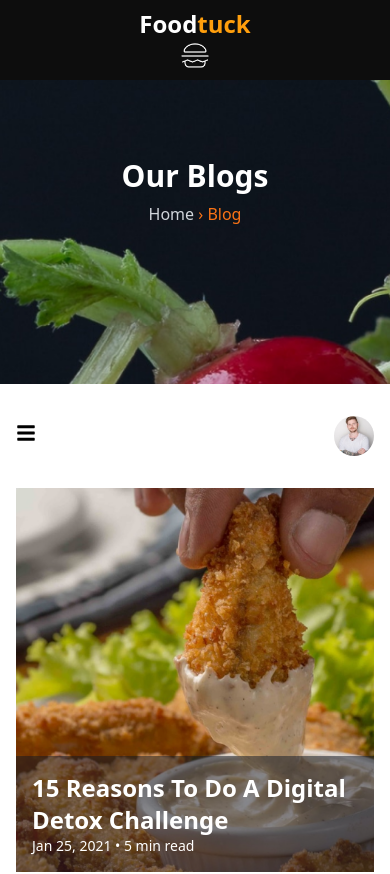
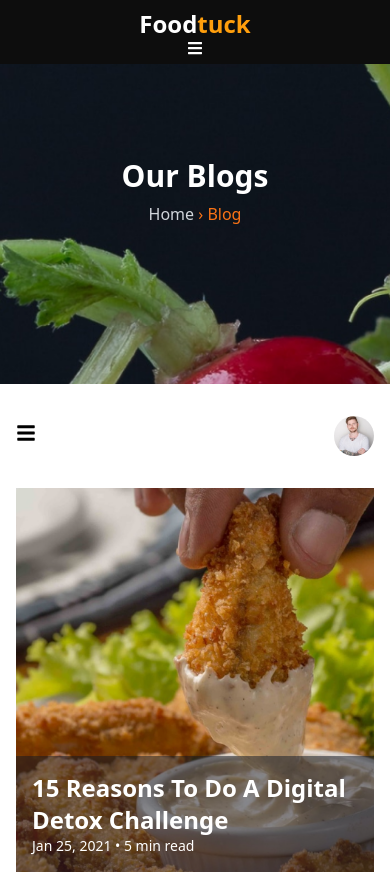
Before and after one commit to Roofan-Jlove/begin-newer-captone, a Next.js app: page /blog in a window 390 px wide. Shown: the top 874 px of the page. Built offline with nearby package versions, Linux system fonts and the light colour scheme.

Commit message:
FAbars landung mrgn

```diff
--- a/src/components/Header.tsx
+++ b/src/components/Header.tsx
@@ -3,6 +3,7 @@
 import Link from "next/link";
 import Image from "next/image";
 import { Sheet, SheetContent, SheetHeader, SheetTrigger } from "@/components/ui/sheet";
+import { FaBars } from "react-icons/fa";
 
 export default function Header() {
   const menuItems = [
@@ -74,7 +75,7 @@ export default function Header() {
         <Sheet>
           <SheetTrigger asChild>
             <button className="lg:hidden text-white">
-              <Image src="/homeimg/Hamburger.png" alt="menu" width={32} height={32} />
+            <FaBars />
             </button>
           </SheetTrigger>
           <SheetContent>
--- a/src/components/Header2.tsx
+++ b/src/components/Header2.tsx
@@ -3,6 +3,7 @@
 import Link from "next/link";
 import Image from "next/image";
 import { Sheet, SheetContent, SheetHeader, SheetTrigger } from "@/components/ui/sheet";
+import { FaBars } from "react-icons/fa";
 
 export default function Header2() {
   const menuItems = [
@@ -74,7 +75,7 @@ export default function Header2() {
         <Sheet>
           <SheetTrigger asChild>
             <button className="lg:hidden text-white">
-              <Image src="/homeimg/Hamburger.png" alt="menu" width={32} height={32} />
+            <FaBars />
             </button>
           </SheetTrigger>
           <SheetContent>
--- a/src/components/LandingHero.tsx
+++ b/src/components/LandingHero.tsx
@@ -5,7 +5,7 @@ import Image from "next/image";
 
 function Hero() {
   return (
-    <section className=" mt-[96] bg-black px-3 md:px-[80px] lg:px-[135px] flex flex-col justify-evenly md:flex-row md:items-center py-[50px]">
+    <section className=" mt-[80] bg-black px-3 md:px-[80px] lg:px-[135px] flex flex-col justify-evenly md:flex-row md:items-center py-[50px]">
       {/* Heading */}
       <div className="text-white w-full md:w-[50%]">
         <h1 className="text-[20px] md:text-[28px] lg:text-[32px] font-normal text-[#FF9F0D] whitespace-nowrap text-center md:text-left" style={{ fontFamily: "'Miniver', cursive" }}>
```
